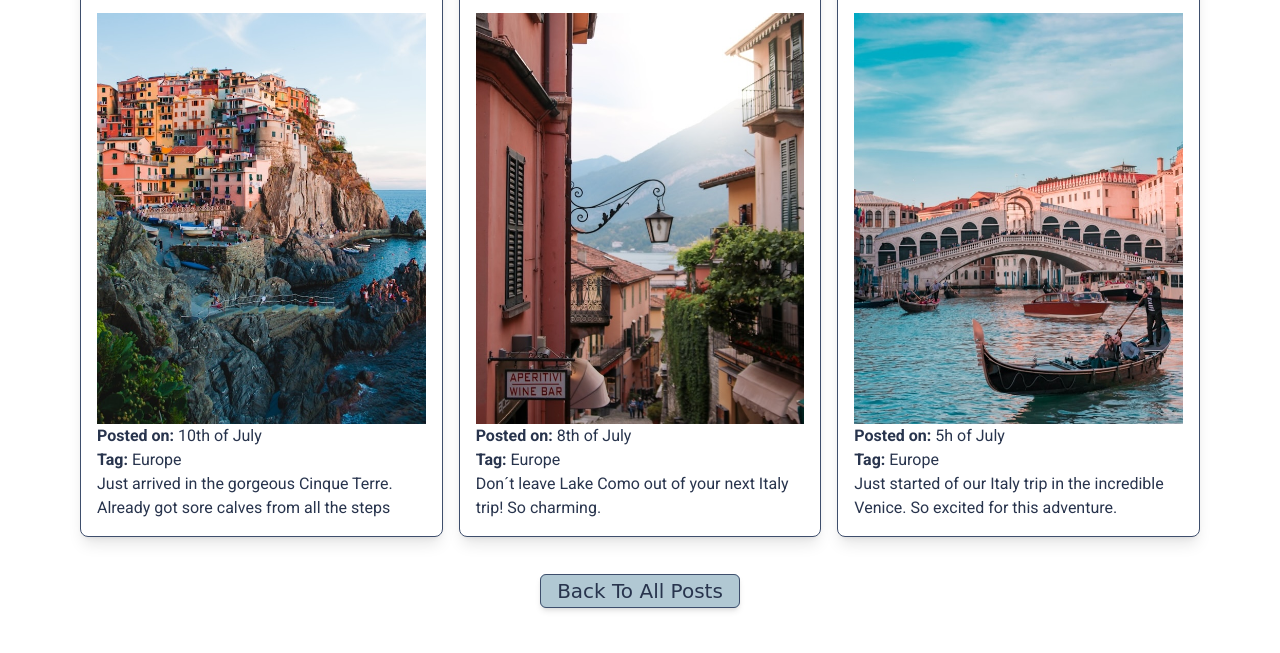
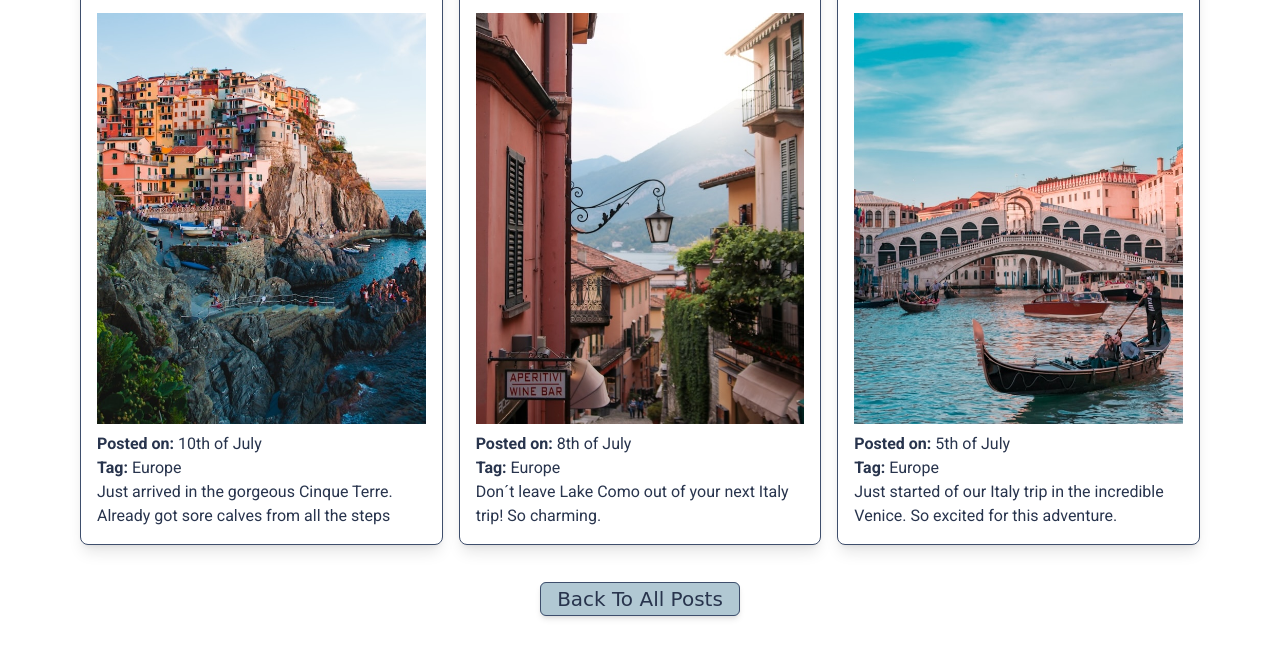
Before and after one commit to hannahoi98/css-frameworks-CA, a website built with Vite: page profile/user1/index.html in a window 1280 px wide. Shown: the part 723-1376 px from the top of the page. Built offline with nearby package versions, Linux system fonts and the light colour scheme; a web font is replaced by a local one.

Commit message:
fixing inconsistencies in code and styling

```diff
--- a/profile/user1/index.html
+++ b/profile/user1/index.html
@@ -82,7 +82,7 @@
         <div class="bg-lightBackground dark:bg-white border border-darkElements shadow-lg rounded-lg p-4 mt-8">
           <h3 class="font-heading text-xl">My Travel Diary</h3>
           <img
-            class="pt-4"
+            class="pt-4 pb-2"
             src="/assets/italy-1.jpg"
             alt="Colorful houses perched on a cliffside overlooking a sparkling ocean, creating a vibrant coastal scene.">
           <p><span class="font-bold">Posted on:</span> 10th of July</p>
@@ -93,7 +93,7 @@
         <div class="bg-lightBackground dark:bg-white border border-darkElements shadow-lg rounded-lg p-4 mt-8">
           <h3 class="font-heading text-xl">My Travel Diary</h3>
           <img
-            class="pt-4"
+            class="pt-4 pb-2"
             src="/assets/italy-3.jpg"
             alt="A serene street scene with a lamp post, framed by mountains and the ocean in the background.">
           <p><span class="font-bold">Posted on:</span> 8th of July</p>
@@ -104,10 +104,10 @@
         <div class="bg-lightBackground dark:bg-white border border-darkElements shadow-lg rounded-lg p-4 mt-8">
           <h3 class="font-heading text-xl">My Travel Diary</h3>
           <img
-            class="pt-4"
+            class="pt-4 pb-2"
             src="/assets/italy-2.jpg"
             alt="A gondola glides gracefully through the serene canals of Venice, surrounded by historic buildings and vibrant reflections.">
-          <p><span class="font-bold">Posted on:</span> 5h of July</p>
+          <p><span class="font-bold">Posted on:</span> 5th of July</p>
           <p><span class="font-bold">Tag:</span> Europe</p>
           <p>Just started of our Italy trip in the incredible Venice. So excited for this adventure.</p>
         </div>
```
Also changed, not shown: feed/index.html (+2 -2 lines), profile/user2/index.html (+1 -1 lines), css/style.css.
